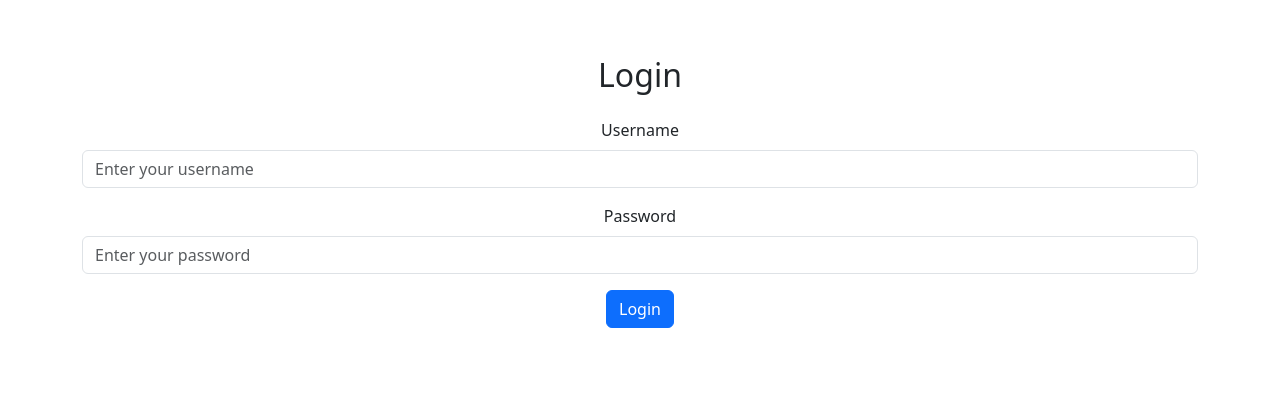
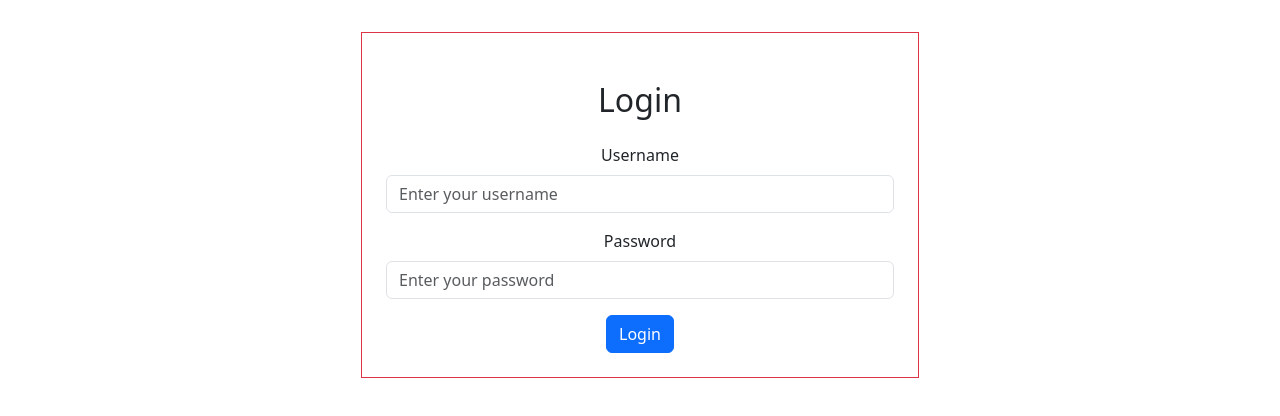
Before and after one commit to amirsuhel88/phone-book-frontend, a React (Vite) app: page /login in a window 1280 px wide. Shown: the top 416 px of the page. Built offline with nearby package versions, Linux system fonts and the light colour scheme.

Commit message:
login bug fixed

```diff
--- a/src/components/Login.jsx
+++ b/src/components/Login.jsx
@@ -3,7 +3,6 @@ import { useDispatch, useSelector } from "react-redux";
 import { setToken, setStatus, setError, loginUser } from "../redux/userSlice";
 import { Alert, Button, Form, Container } from "react-bootstrap";
 import { useNavigate } from "react-router-dom";
-
 const LoginPage = () => {
   const [username, setUsername] = useState("");
   const [password, setPassword] = useState("");
@@ -23,6 +22,7 @@ const LoginPage = () => {
 
   return (
     <Container>
+      <div className="col-6 mx-auto p-4 border border-danger" id="login_form">
         <h2 className="my-4">Login</h2>
         {status === "failed" && <Alert variant="danger">{error}</Alert>}
         <Form onSubmit={handleSubmit}>
@@ -46,10 +46,15 @@ const LoginPage = () => {
               required
             />
           </Form.Group>
-        <Button variant="primary" type="submit" disabled={status === "loading"}>
+          <Button
+            variant="primary"
+            type="submit"
+            disabled={status === "loading"}
+          >
             {status === "loading" ? "Logging in..." : "Login"}
           </Button>
         </Form>
+      </div>
     </Container>
   );
 };
```
Lines whose indentation alone changed are shown as unchanged.
